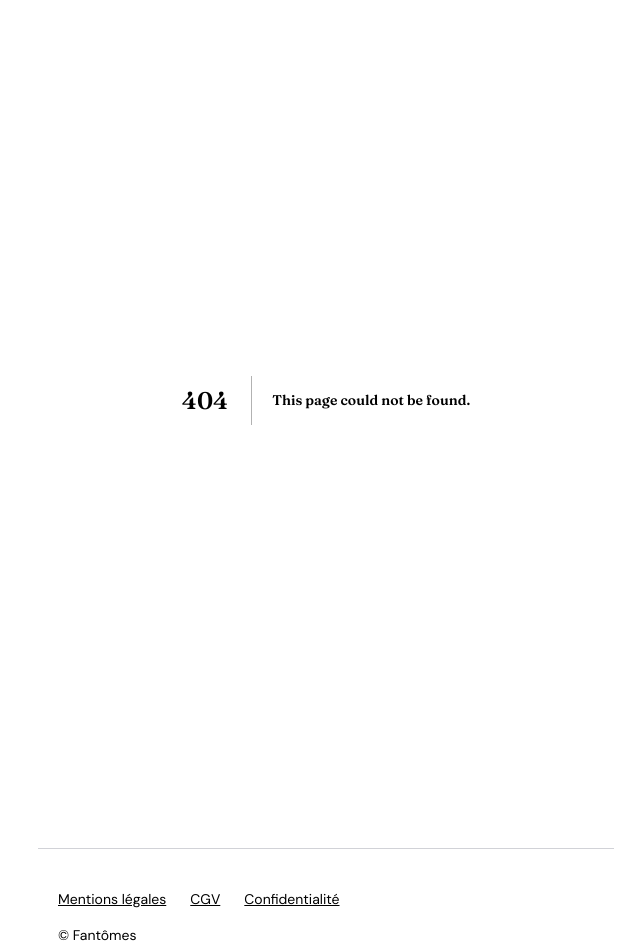
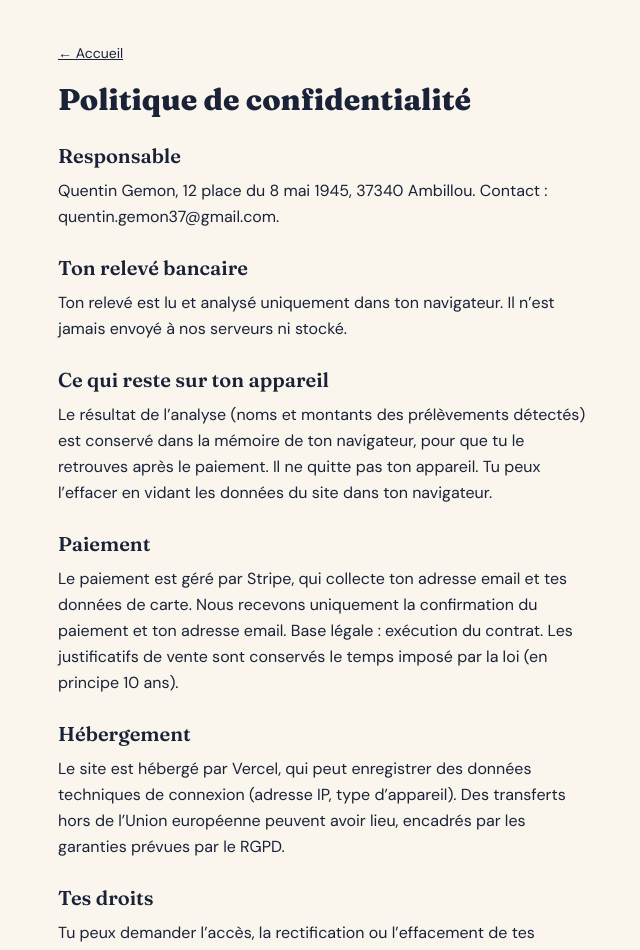
Before and after one commit to quentingemon37-lgtm/Fantomes, a Next.js app: page /confidentialite in a window 1280 px wide. Before the commit this address had no page. Shown: the top 950 px of the page, without its empty margins (314-954 px from the left). Built offline with nearby package versions, Linux system fonts and the light colour scheme.

Commit message:
Create page.tsx

```diff
--- /dev/null
+++ b/app/confidentialite/page.tsx
@@ -0,0 +1,61 @@
+import { ENTREPRISE as E } from "@/lib/entreprise";
+
+export const metadata = { title: "Politique de confidentialité · Fantômes" };
+
+export default function Page() {
+  return (
+    <main className="mx-auto max-w-xl px-5 py-10 leading-relaxed">
+      <a href="/" className="text-sm underline">
+        ← Accueil
+      </a>
+      <h1 className="mt-4 text-3xl font-extrabold">
+        Politique de confidentialité
+      </h1>
+
+      <h2 className="mt-6 text-xl font-semibold">Responsable</h2>
+      <p className="mt-2">
+        {E.NOM}, {E.ADRESSE}. Contact : {E.EMAIL}.
+      </p>
+
+      <h2 className="mt-6 text-xl font-semibold">Ton relevé bancaire</h2>
+      <p className="mt-2">
+        Ton relevé est lu et analysé uniquement dans ton navigateur. Il n’est
+        jamais envoyé à nos serveurs ni stocké.
+      </p>
+
+      <h2 className="mt-6 text-xl font-semibold">
+        Ce qui reste sur ton appareil
+      </h2>
+      <p className="mt-2">
+        Le résultat de l’analyse (noms et montants des prélèvements détectés)
+        est conservé dans la mémoire de ton navigateur, pour que tu le
+        retrouves après le paiement. Il ne quitte pas ton appareil. Tu peux
+        l’effacer en vidant les données du site dans ton navigateur.
+      </p>
+
+      <h2 className="mt-6 text-xl font-semibold">Paiement</h2>
+      <p className="mt-2">
+        Le paiement est géré par Stripe, qui collecte ton adresse email et tes
+        données de carte. Nous recevons uniquement la confirmation du paiement
+        et ton adresse email. Base légale : exécution du contrat. Les
+        justificatifs de vente sont conservés le temps imposé par la loi (en
+        principe 10 ans).
+      </p>
+
+      <h2 className="mt-6 text-xl font-semibold">Hébergement</h2>
+      <p className="mt-2">
+        Le site est hébergé par Vercel, qui peut enregistrer des données
+        techniques de connexion (adresse IP, type d’appareil). Des transferts
+        hors de l’Union européenne peuvent avoir lieu, encadrés par les
+        garanties prévues par le RGPD.
+      </p>
+
+      <h2 className="mt-6 text-xl font-semibold">Tes droits</h2>
+      <p className="mt-2">
+        Tu peux demander l’accès, la rectification ou l’effacement de tes
+        données, et t’opposer à leur traitement, en écrivant à {E.EMAIL}. Tu
+        peux aussi saisir la CNIL (cnil.fr).
+      </p>
+    </main>
+  );
+}
```
